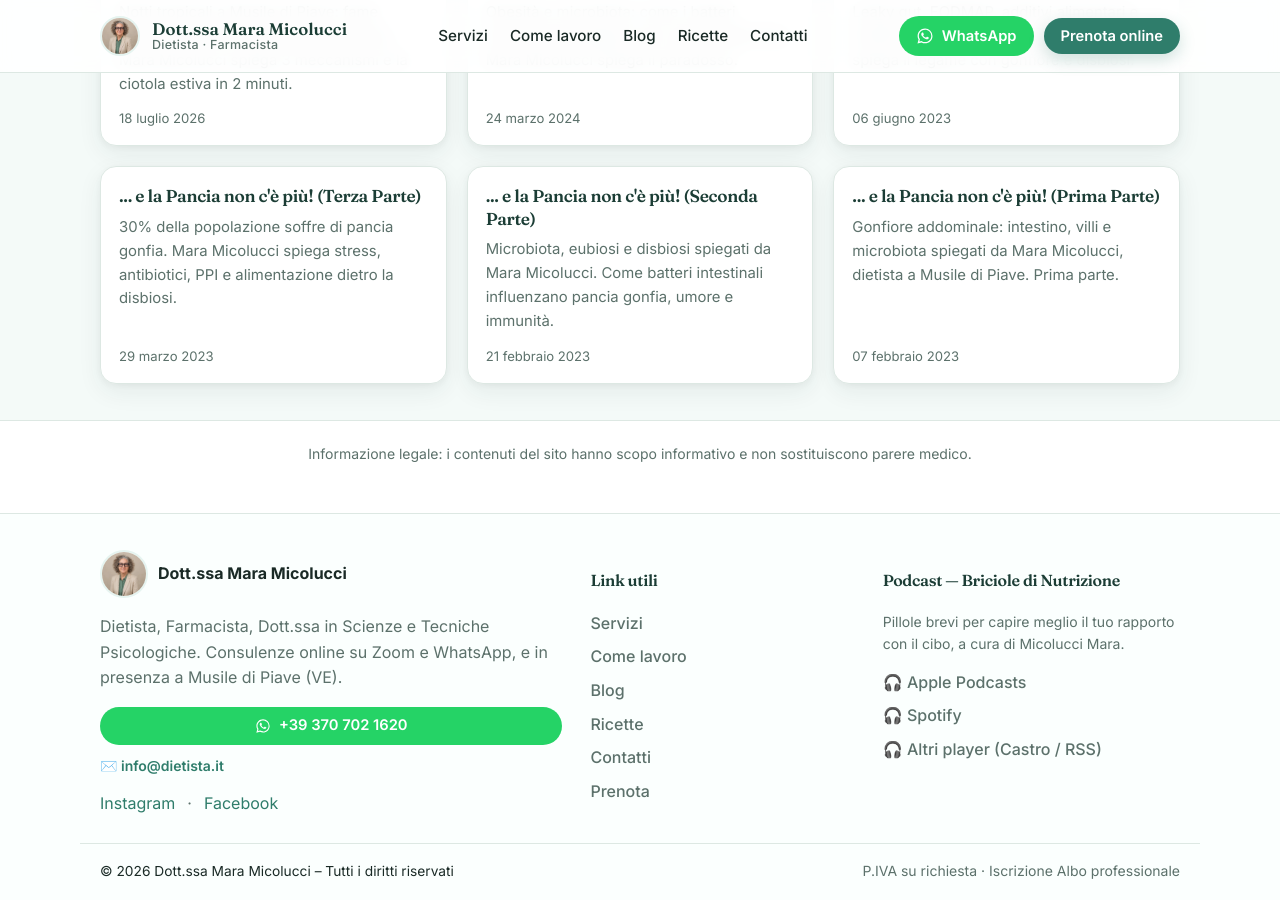
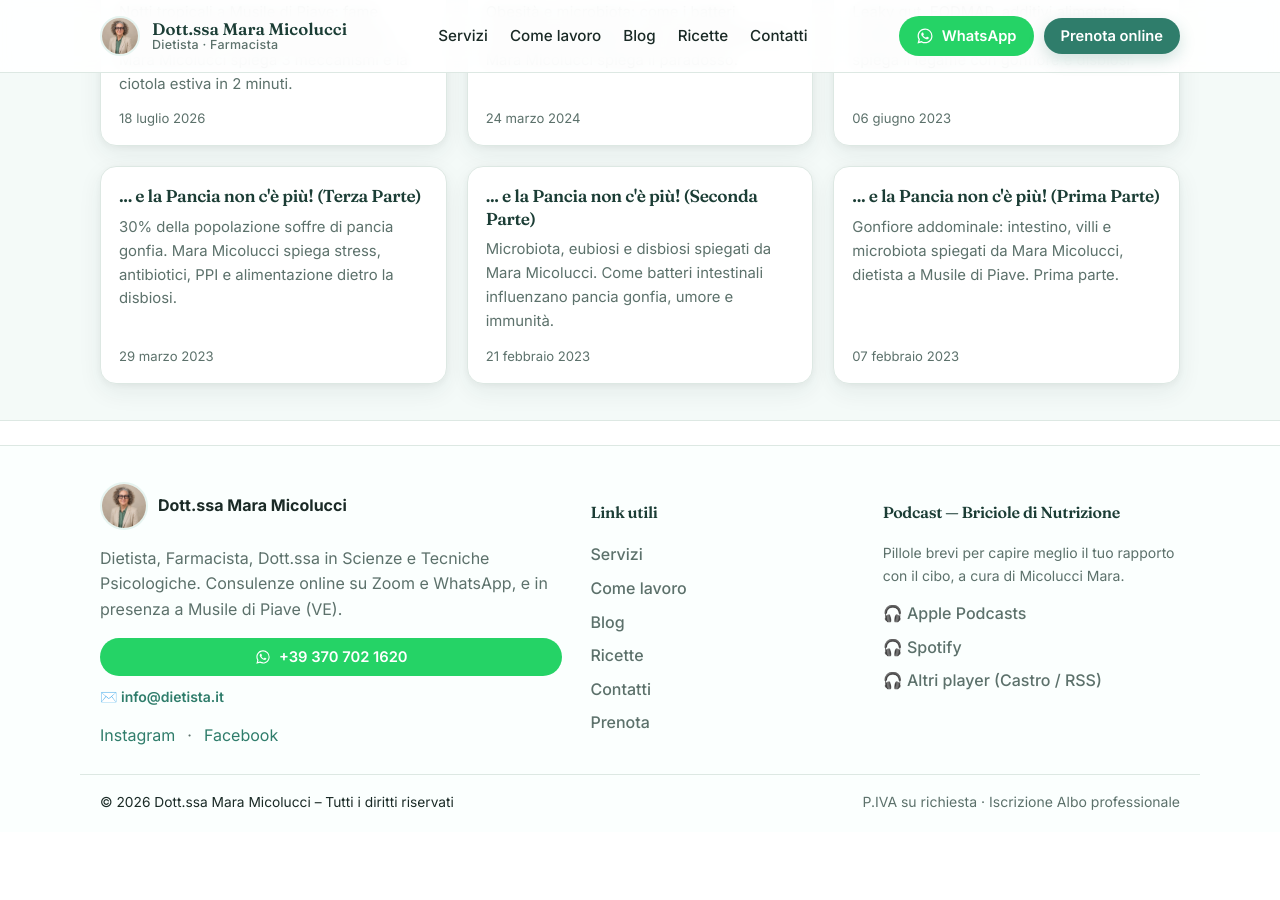
Before and after one commit to curlybracketshq/dietista.it, a Jekyll site: the page built from index.html, in a window 1280 px wide and 900 px high, scrolled down 2666 px. Built offline with Jekyll 4.4.1, drawn with Linux system fonts in a browser that asks for light colours; after the commit the page ends 3498 px from its top, so only the background shows below that.

Commit message:
remove: Informazione legale footer – per Giovanni

```diff
--- a/index.html
+++ b/index.html
@@ -117,7 +117,3 @@ description: Consulenze nutrizionali personalizzate online su Zoom o WhatsApp e
     </div>
   </div>
 </section>
-
-<div class="container">
-  <p class="small muted" style="text-align:center;padding:8px 0 24px">Informazione legale: i contenuti del sito hanno scopo informativo e non sostituiscono parere medico.</p>
-</div>
```
